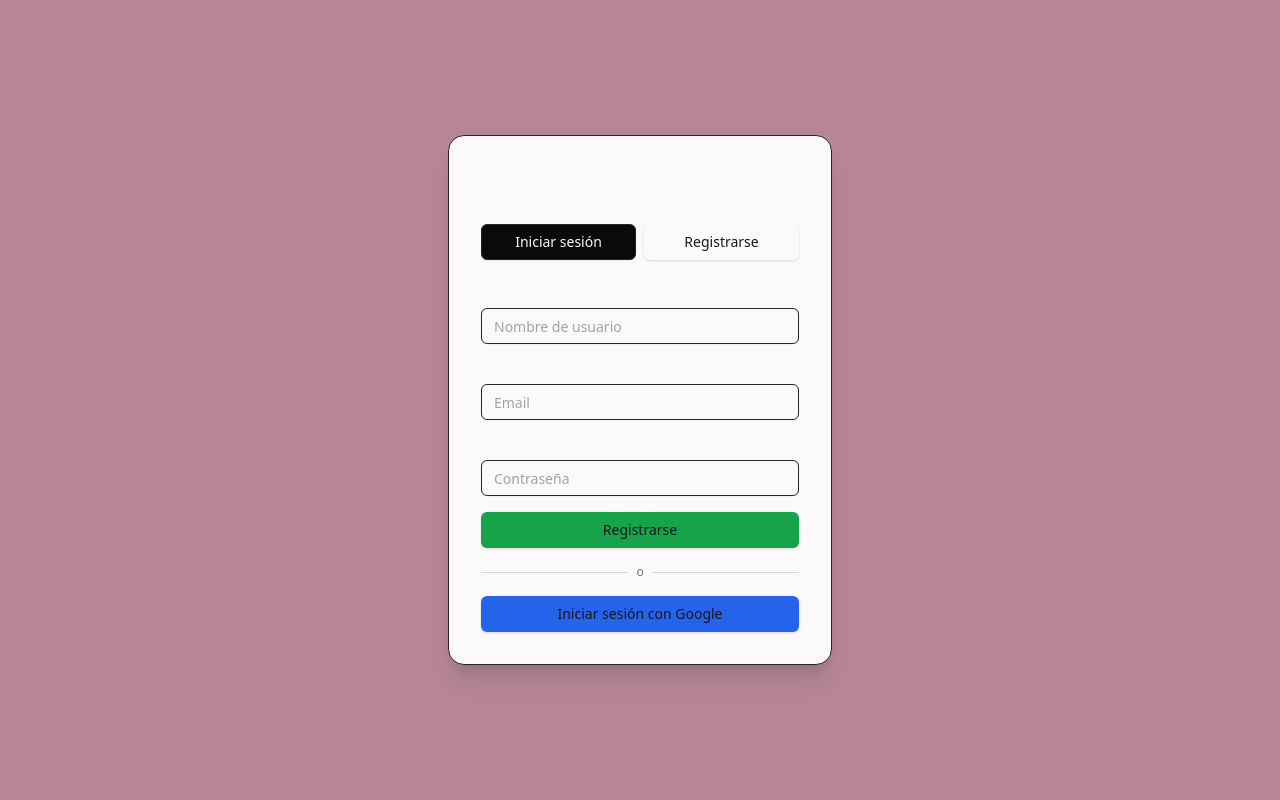
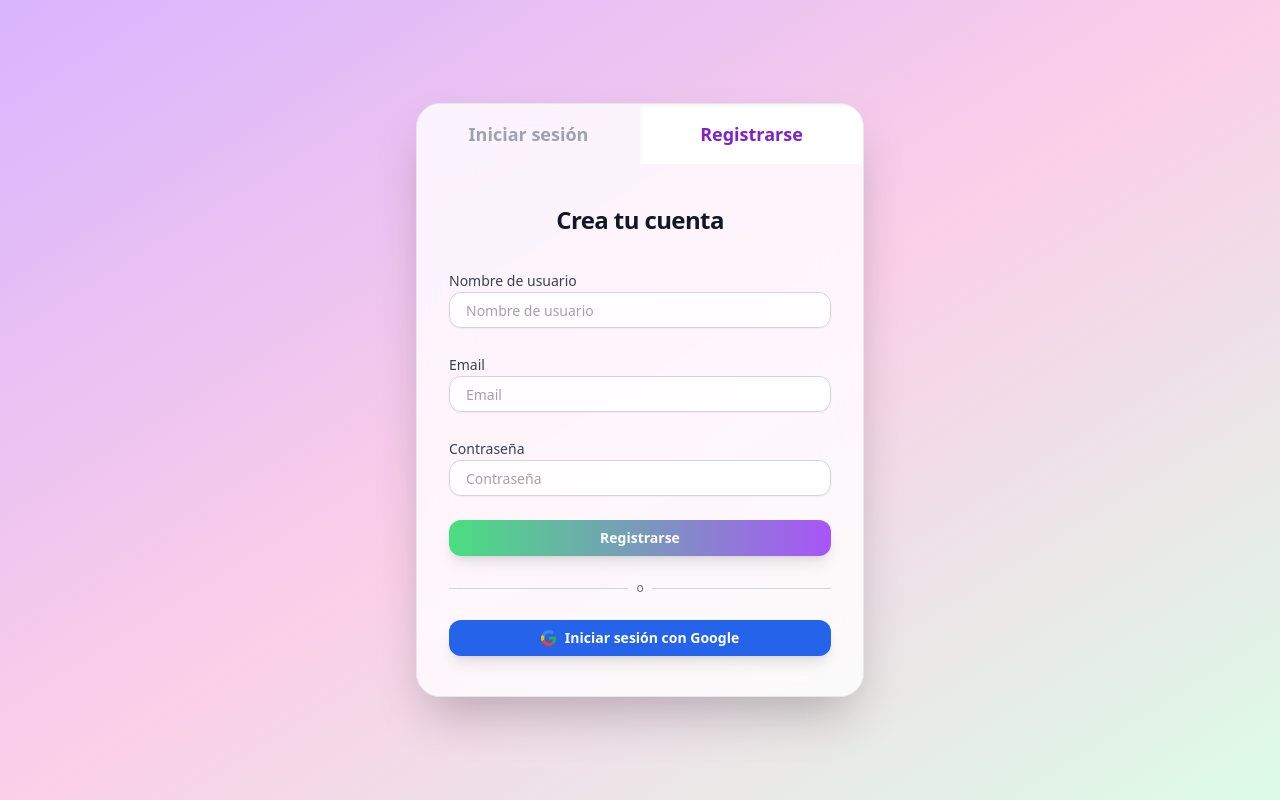
Before and after one commit to ivanezek/pelifight, a React (Vite) app: page /profile in a window 1280 px wide. Both pictures are taken after a click on the button "Registrarse". Built offline with nearby package versions, Linux system fonts and the light colour scheme; no server answers.

Commit message:
fix register page

```diff
--- a/src/pages/Auth.tsx
+++ b/src/pages/Auth.tsx
@@ -1,6 +1,5 @@
 import { useState } from 'react';
 import { supabase } from '../lib/supabaseClient';
-import { Card } from '../components/ui/card';
 import { Button } from '../components/ui/button';
 import { Input } from '../components/ui/input';
 import { Label } from '../components/ui/label';
@@ -59,33 +58,44 @@ const Auth = ({ onAuth }: { onAuth: () => void }) => {
   };
 
   return (
-    <div className="flex flex-col items-center justify-center min-h-screen bg-[rgb(182,134,151)]">
-      <Card className="w-full max-w-sm p-8 rounded-2xl shadow-xl bg-white/95">
-        <h2 className="text-2xl font-bold mb-6 text-center">
-          {mode === 'login' ? 'Iniciar sesión' : 'Registrarse'}
-        </h2>
-        <div className="flex justify-center mb-6 gap-2">
-          <Button
-            variant={mode === 'login' ? 'default' : 'outline'}
-            className="w-1/2"
+    <div className="flex flex-col items-center justify-center min-h-screen bg-gradient-to-br from-purple-300 via-pink-200 to-green-100 dark:from-[#18181b] dark:via-[#23272f] dark:to-[#1e293b] transition-colors duration-500">
+      <div className="backdrop-blur-xl bg-white/80 dark:bg-black/70 border border-gray-200 dark:border-gray-800 shadow-2xl rounded-3xl p-0 max-w-md w-full mx-4 relative">
+        {/* Tabs */}
+        <div className="flex rounded-t-3xl overflow-hidden">
+          <button
+            className={`flex-1 py-4 text-lg font-bold transition-colors duration-200 ${
+              mode === 'login'
+                ? 'bg-white dark:bg-black text-purple-700 dark:text-green-300 shadow-inner'
+                : 'bg-transparent text-gray-400 dark:text-gray-500 hover:bg-gray-100 dark:hover:bg-gray-900'
+            }`}
             onClick={() => setMode('login')}
             disabled={loading}
+            style={{ outline: 'none' }}
           >
             Iniciar sesión
-          </Button>
-          <Button
-            variant={mode === 'register' ? 'default' : 'outline'}
-            className="w-1/2"
+          </button>
+          <button
+            className={`flex-1 py-4 text-lg font-bold transition-colors duration-200 ${
+              mode === 'register'
+                ? 'bg-white dark:bg-black text-purple-700 dark:text-green-300 shadow-inner'
+                : 'bg-transparent text-gray-400 dark:text-gray-500 hover:bg-gray-100 dark:hover:bg-gray-900'
+            }`}
             onClick={() => setMode('register')}
             disabled={loading}
+            style={{ outline: 'none' }}
           >
             Registrarse
-          </Button>
+          </button>
         </div>
+        {/* Content */}
+        <div className="px-8 py-10">
+          <h2 className="text-2xl font-extrabold mb-8 text-center text-gray-900 dark:text-white tracking-tight">
+            {mode === 'login' ? 'Bienvenido de nuevo' : 'Crea tu cuenta'}
+          </h2>
           {mode === 'login' ? (
-          <form onSubmit={handleLogin} className="space-y-4">
+            <form onSubmit={handleLogin} className="space-y-6">
               <div>
-              <Label htmlFor="email">Email</Label>
+                <Label htmlFor="email" className="text-gray-700 dark:text-gray-200">Email</Label>
                 <Input
                   id="email"
                   type="email"
@@ -93,10 +103,11 @@ const Auth = ({ onAuth }: { onAuth: () => void }) => {
                   value={email}
                   onChange={e => setEmail(e.target.value)}
                   required
+                  className="w-full px-4 py-2 rounded-xl border border-gray-300 dark:border-gray-700 bg-white/80 dark:bg-black/60 text-gray-900 dark:text-white placeholder-gray-400 dark:placeholder-gray-500 focus:ring-2 focus:ring-purple-400 dark:focus:ring-green-400 focus:border-transparent transition"
                 />
               </div>
               <div>
-              <Label htmlFor="password">Contraseña</Label>
+                <Label htmlFor="password" className="text-gray-700 dark:text-gray-200">Contraseña</Label>
                 <Input
                   id="password"
                   type="password"
@@ -104,16 +115,17 @@ const Auth = ({ onAuth }: { onAuth: () => void }) => {
                   value={password}
                   onChange={e => setPassword(e.target.value)}
                   required
+                  className="w-full px-4 py-2 rounded-xl border border-gray-300 dark:border-gray-700 bg-white/80 dark:bg-black/60 text-gray-900 dark:text-white placeholder-gray-400 dark:placeholder-gray-500 focus:ring-2 focus:ring-purple-400 dark:focus:ring-green-400 focus:border-transparent transition"
                 />
               </div>
-            <Button type="submit" className="w-full" disabled={loading}>
-              Iniciar sesión
+              <Button type="submit" className="w-full py-3 rounded-xl font-bold bg-gradient-to-r from-purple-500 to-green-400 dark:from-green-700 dark:to-purple-700 text-white shadow-lg hover:scale-[1.03] transition-transform" disabled={loading}>
+                {loading ? 'Cargando...' : 'Iniciar sesión'}
               </Button>
             </form>
           ) : (
-          <form onSubmit={handleSignUp} className="space-y-4">
+            <form onSubmit={handleSignUp} className="space-y-6">
               <div>
-              <Label htmlFor="username">Nombre de usuario</Label>
+                <Label htmlFor="username" className="text-gray-700 dark:text-gray-200">Nombre de usuario</Label>
                 <Input
                   id="username"
                   type="text"
@@ -121,10 +133,11 @@ const Auth = ({ onAuth }: { onAuth: () => void }) => {
                   value={username}
                   onChange={e => setUsername(e.target.value)}
                   required
+                  className="w-full px-4 py-2 rounded-xl border border-gray-300 dark:border-gray-700 bg-white/80 dark:bg-black/60 text-gray-900 dark:text-white placeholder-gray-400 dark:placeholder-gray-500 focus:ring-2 focus:ring-purple-400 dark:focus:ring-green-400 focus:border-transparent transition"
                 />
               </div>
               <div>
-              <Label htmlFor="email">Email</Label>
+                <Label htmlFor="email" className="text-gray-700 dark:text-gray-200">Email</Label>
                 <Input
                   id="email"
                   type="email"
@@ -132,10 +145,11 @@ const Auth = ({ onAuth }: { onAuth: () => void }) => {
                   value={email}
                   onChange={e => setEmail(e.target.value)}
                   required
+                  className="w-full px-4 py-2 rounded-xl border border-gray-300 dark:border-gray-700 bg-white/80 dark:bg-black/60 text-gray-900 dark:text-white placeholder-gray-400 dark:placeholder-gray-500 focus:ring-2 focus:ring-purple-400 dark:focus:ring-green-400 focus:border-transparent transition"
                 />
               </div>
               <div>
-              <Label htmlFor="password">Contraseña</Label>
+                <Label htmlFor="password" className="text-gray-700 dark:text-gray-200">Contraseña</Label>
                 <Input
                   id="password"
                   type="password"
@@ -143,23 +157,31 @@ const Auth = ({ onAuth }: { onAuth: () => void }) => {
                   value={password}
                   onChange={e => setPassword(e.target.value)}
                   required
+                  className="w-full px-4 py-2 rounded-xl border border-gray-300 dark:border-gray-700 bg-white/80 dark:bg-black/60 text-gray-900 dark:text-white placeholder-gray-400 dark:placeholder-gray-500 focus:ring-2 focus:ring-purple-400 dark:focus:ring-green-400 focus:border-transparent transition"
                 />
               </div>
-            <Button type="submit" className="w-full bg-green-600 hover:bg-green-700" disabled={loading}>
-              Registrarse
+              <Button type="submit" className="w-full py-3 rounded-xl font-bold bg-gradient-to-r from-green-400 to-purple-500 dark:from-green-700 dark:to-purple-700 text-white shadow-lg hover:scale-[1.03] transition-transform" disabled={loading}>
+                {loading ? 'Cargando...' : 'Registrarse'}
               </Button>
             </form>
           )}
-        <div className="my-4 flex items-center gap-2">
-          <span className="flex-1 border-t border-gray-300" />
-          <span className="text-gray-500 text-xs">o</span>
-          <span className="flex-1 border-t border-gray-300" />
+          <div className="my-6 flex items-center gap-2">
+            <span className="flex-1 border-t border-gray-300 dark:border-gray-800" />
+            <span className="text-gray-500 dark:text-gray-400 text-xs">o</span>
+            <span className="flex-1 border-t border-gray-300 dark:border-gray-800" />
           </div>
-        <Button onClick={handleGoogle} className="w-full bg-blue-600 hover:bg-blue-700" disabled={loading}>
+          <Button
+            onClick={handleGoogle}
+            className="w-full py-3 rounded-xl font-bold flex items-center justify-center gap-2 bg-blue-600 hover:bg-blue-700 text-white shadow-lg hover:scale-[1.03] transition-transform"
+            disabled={loading}
+            type="button"
+          >
+            <svg className="w-5 h-5" viewBox="0 0 48 48"><g><path fill="#4285F4" d="M24 9.5c3.54 0 6.45 1.22 8.47 3.22l6.32-6.32C34.73 2.47 29.77 0 24 0 14.82 0 6.87 5.82 2.99 14.09l7.56 5.86C12.16 14.03 17.62 9.5 24 9.5z"/><path fill="#34A853" d="M46.1 24.55c0-1.64-.15-3.21-.42-4.73H24v9.02h12.42c-.54 2.91-2.19 5.38-4.66 7.05l7.24 5.63c4.23-3.91 6.7-9.67 6.7-16.97z"/><path fill="#FBBC05" d="M10.55 28.15a14.48 14.48 0 010-8.3l-7.56-5.86A23.94 23.94 0 000 24c0 3.77.9 7.34 2.49 10.48l8.06-6.33z"/><path fill="#EA4335" d="M24 48c6.48 0 11.92-2.15 15.89-5.85l-7.24-5.63c-2.02 1.36-4.6 2.17-8.65 2.17-6.38 0-11.84-4.53-13.45-10.61l-8.06 6.33C6.87 42.18 14.82 48 24 48z"/><path fill="none" d="M0 0h48v48H0z"/></g></svg>
             Iniciar sesión con Google
           </Button>
-        {error && <div className="text-red-600 mt-4 text-center">{error}</div>}
-      </Card>
+          {error && <div className="text-red-600 dark:text-red-400 mt-6 text-center font-semibold animate-pulse">{error}</div>}
+        </div>
+      </div>
     </div>
   );
 };
--- a/src/pages/Profile.tsx
+++ b/src/pages/Profile.tsx
@@ -38,12 +38,19 @@ const Profile = ({ onProfileSaved }: { onProfileSaved?: () => void }) => {
     if (!user) return;
     setSaving(true);
     setError(null);
+    // DEBUG: Log info for troubleshooting
+    console.log('DEBUG | handleSave | user.id:', user.id);
+    console.log('DEBUG | handleSave | username:', username);
+    console.log('DEBUG | handleSave | avatarUrl:', avatarUrl);
     const { error } = await supabase.from('profiles').upsert({
       id: user.id,
       username,
       avatar_url: avatarUrl,
     });
-    if (error) setError(error.message);
+    if (error) {
+      setError(error.message);
+      console.error('DEBUG | Profile upsert error:', error.message);
+    }
     setSaving(false);
     if (onProfileSaved && !error) onProfileSaved();
   };
@@ -53,6 +60,10 @@ const Profile = ({ onProfileSaved }: { onProfileSaved?: () => void }) => {
     const file = e.target.files[0];
     const fileExt = file.name.split('.').pop();
     const filePath = `${user.id}/avatar.${fileExt}`;
+    // DEBUG: Log info for troubleshooting
+    console.log('DEBUG | Avatar upload path:', filePath);
+    console.log('DEBUG | User ID:', user.id);
+    console.log('DEBUG | File:', file);
     setSaving(true);
     const { error: uploadError } = await supabase.storage
       .from('avatars')
@@ -60,8 +71,10 @@ const Profile = ({ onProfileSaved }: { onProfileSaved?: () => void }) => {
     if (!uploadError) {
       const { data } = supabase.storage.from('avatars').getPublicUrl(filePath);
       setAvatarUrl(data.publicUrl);
+      console.log('DEBUG | Avatar public URL:', data.publicUrl);
     } else {
       setError(uploadError.message);
+      console.error('DEBUG | Upload error:', uploadError.message);
     }
     setSaving(false);
   };
```
Lines whose indentation alone changed are shown as unchanged.
